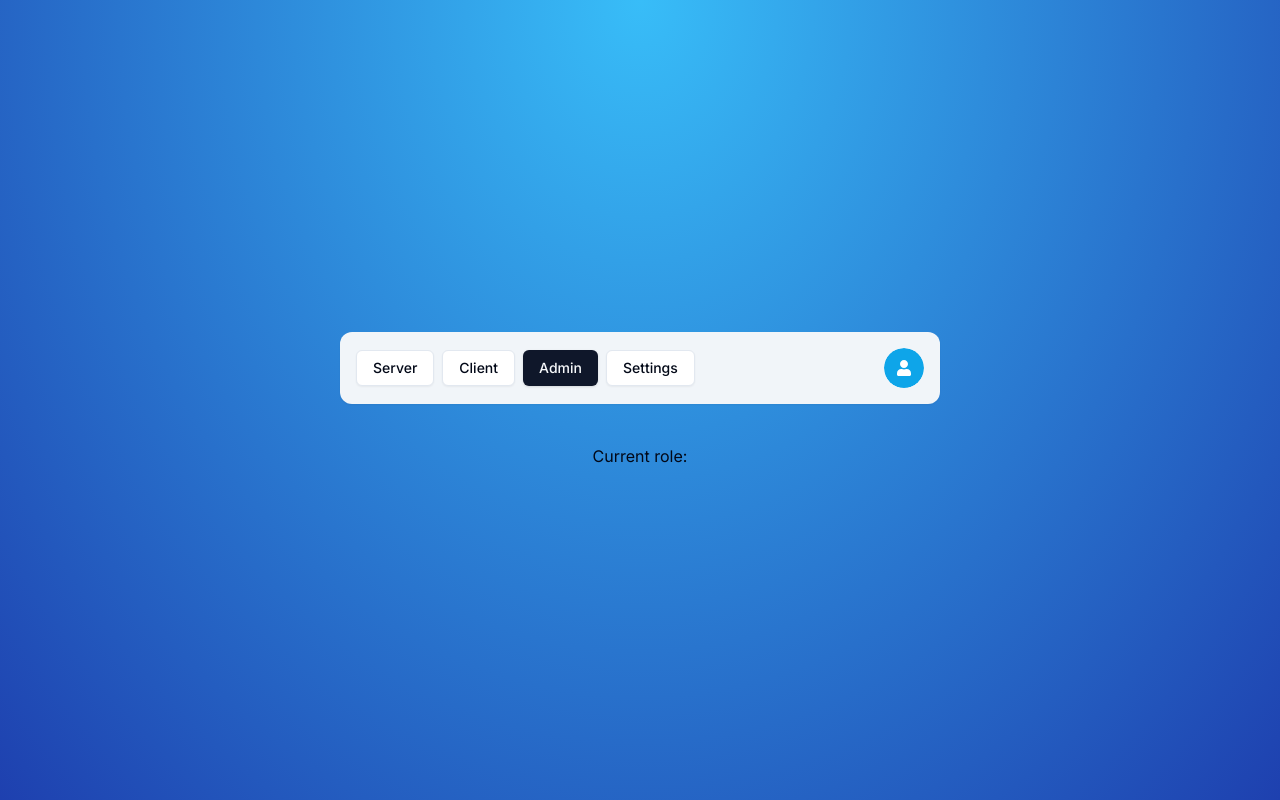
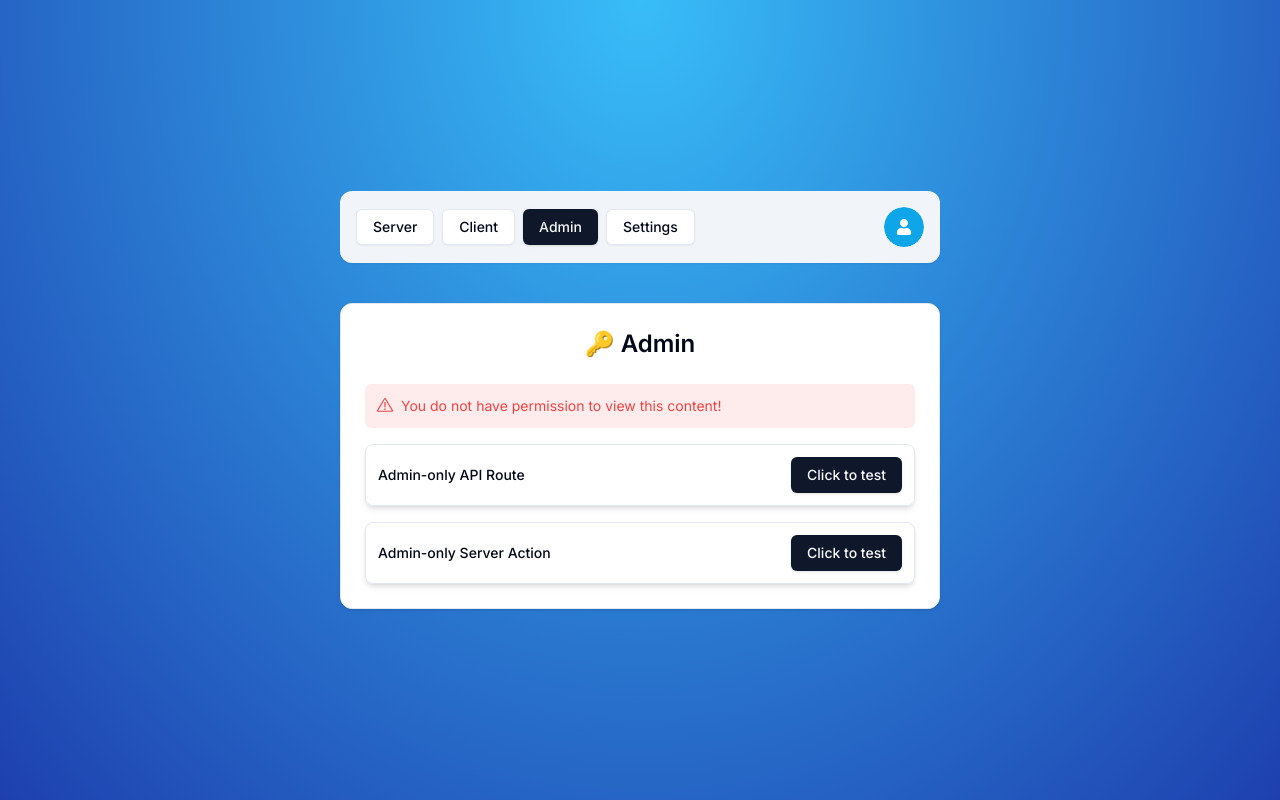
Before and after one commit to redsubmarine/next-auth, a Next.js app: page /admin in a window 1280 px wide. Built offline with nearby package versions, Linux system fonts and the light colour scheme; no server answers.

Commit message:
add RoleGate for admin check

```diff
--- a/app/(protected)/admin/page.tsx
+++ b/app/(protected)/admin/page.tsx
@@ -1,12 +1,51 @@
-import { currentRole } from '@/lib/auth'
+'use client'
+
+import RoleGate from '@/components/auth/role-gate'
+import FormSuccess from '@/components/form-success'
+import { Button } from '@/components/ui/button'
+import { Card, CardContent, CardHeader } from '@/components/ui/card'
+import { UserRole } from '@prisma/client'
 import { FunctionComponent } from 'react'
 
 interface AdminPageProps {}
 
-const AdminPage: FunctionComponent<AdminPageProps> = async () => {
-  const role = await currentRole()
+const AdminPage: FunctionComponent<AdminPageProps> = () => {
+  const onApiRouteClick = () => {
+    fetch('/api/admin').then((response) => {
+      if (response.ok) {
+        console.log('OKAY')
+      } else {
+        console.error('FORBIDDEN!')
+      }
+    })
+  }
 
-  return <div>Current role: {role}</div>
+  return (
+    <Card className="w-[600px]">
+      <CardHeader>
+        <p className="text-2xl font-semibold text-center">🔑 Admin</p>
+      </CardHeader>
+      <CardContent className="space-y-4">
+        <RoleGate allowedRole={UserRole.ADMIN}>
+          <FormSuccess message="You are allowed to see this content!" />
+        </RoleGate>
+        <div
+          className="flex flex-row items-center justify-between
+rounded-lg border p-3 shadow-md"
+        >
+          <p className="text-sm font-medium">Admin-only API Route</p>
+          <Button onClick={onApiRouteClick}>Click to test</Button>
+        </div>
+        <div
+          className="flex flex-row items-center justify-between
+rounded-lg border p-3 shadow-md"
+        >
+          <p className="text-sm font-medium">Admin-only Server Action</p>
+          <Button>Click to test</Button>
+        </div>
+      </CardContent>
+    </Card>
+  )
 }
 
 export default AdminPage
--- /dev/null
+++ b/app/api/admin/route.ts
@@ -0,0 +1,12 @@
+import { currentRole } from '@/lib/auth'
+import { UserRole } from '@prisma/client'
+import { NextResponse } from 'next/server'
+
+export async function GET() {
+  const role = await currentRole()
+
+  if (role === UserRole.ADMIN) {
+    return new NextResponse(null, { status: 200 })
+  }
+  return new NextResponse(null, { status: 403 })
+}
--- /dev/null
+++ b/components/auth/role-gate.tsx
@@ -0,0 +1,21 @@
+'use client'
+
+import { useCurrentRole } from '@/hooks/use-current-role'
+import { UserRole } from '@prisma/client'
+import { FunctionComponent } from 'react'
+import FormError from '@/components/form-error'
+
+interface RoleGateProps {
+  children: React.ReactNode
+  allowedRole: UserRole
+}
+
+const RoleGate: FunctionComponent<RoleGateProps> = ({ children, allowedRole }) => {
+  const role = useCurrentRole()
+  if (role !== allowedRole) {
+    return <FormError message="You do not have permission to view this content!" />
+  }
+  return <>{children}</>
+}
+
+export default RoleGate
```
